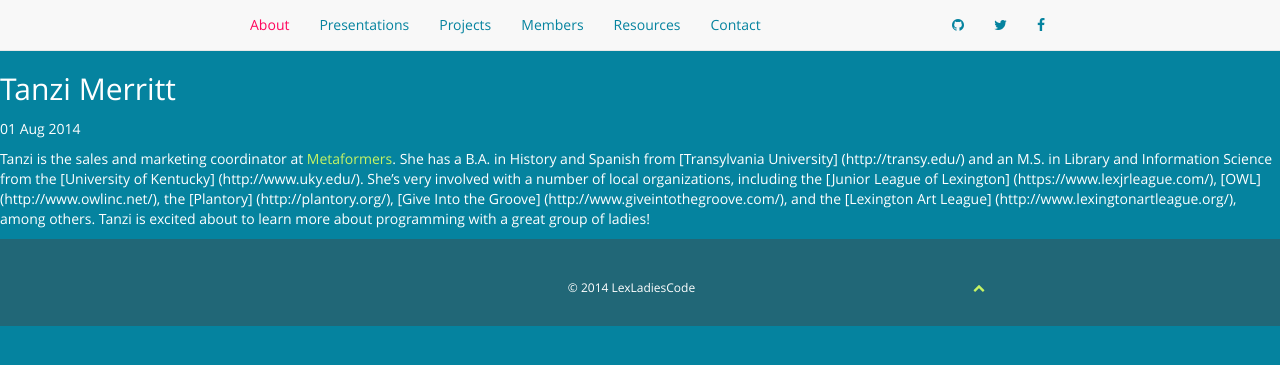
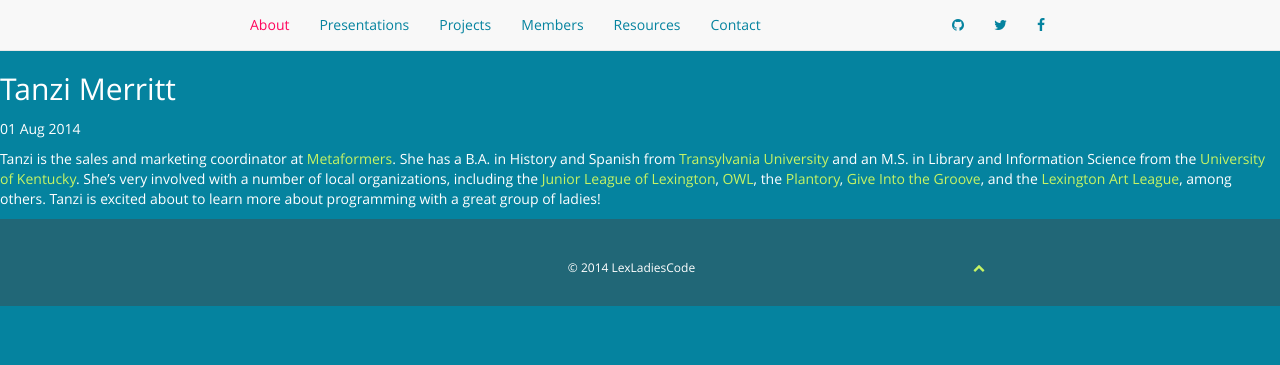
Before and after one commit to LexLadiesCode/LexLadiesCode.github.io, a Jekyll site: the page built from members/_posts/2014-08-01-tanzi-merritt.markdown, in a window 1280 px wide. Shown: the top 365 px of the page. Built offline with Jekyll 4.4.1, drawn with Linux system fonts in a browser that asks for light colours; nearby versions of some CDN libraries.

Commit message:
Fix link formatting in Tanzi's bio
Can’t have a space between the closing square bracket and opening
parenthesis or it won’t render as a link @tanzimerritt

```diff
--- a/css/custom.scss
+++ b/css/custom.scss
@@ -16,11 +16,11 @@
 }
 
 a {
-  -webkit-transition: color 0.1s ease-in-out;
-  -moz-transition: color 0.1s ease-in-out;
-  -ms-transition: color 0.1s ease-in-out;
-  -o-transition: color 0.1s ease-in-out;
-  transition: color 0.1s ease-in-out;
+  -webkit-transition: color 0.2s ease-in-out;
+  -moz-transition: color 0.2s ease-in-out;
+  -ms-transition: color 0.2s ease-in-out;
+  -o-transition: color 0.2s ease-in-out;
+  transition: color 0.2s ease-in-out;
 }
 
 a:visited, a:active {
--- a/members/_posts/2014-08-01-tanzi-merritt.markdown
+++ b/members/_posts/2014-08-01-tanzi-merritt.markdown
@@ -6,4 +6,4 @@
 photo: tanziphoto.jpg
 ---
 
-Tanzi is the sales and marketing coordinator at [Metaformers](http://www.metaformers.com/). She has a B.A. in History and Spanish from [Transylvania University] (http://transy.edu/) and an M.S. in Library and Information Science from the [University of Kentucky] (http://www.uky.edu/). She's very involved with a number of local organizations, including the [Junior League of Lexington] (https://www.lexjrleague.com/), [OWL] (http://www.owlinc.net/), the [Plantory] (http://plantory.org/), [Give Into the Groove] (http://www.giveintothegroove.com/), and the [Lexington Art League] (http://www.lexingtonartleague.org/), among others. Tanzi is excited about to learn more about programming with a great group of ladies!
+Tanzi is the sales and marketing coordinator at [Metaformers](http://www.metaformers.com/). She has a B.A. in History and Spanish from [Transylvania University](http://transy.edu/) and an M.S. in Library and Information Science from the [University of Kentucky](http://www.uky.edu/). She's very involved with a number of local organizations, including the [Junior League of Lexington](https://www.lexjrleague.com/), [OWL](http://www.owlinc.net/), the [Plantory](http://plantory.org/), [Give Into the Groove](http://www.giveintothegroove.com/), and the [Lexington Art League](http://www.lexingtonartleague.org/), among others. Tanzi is excited about to learn more about programming with a great group of ladies!
```
